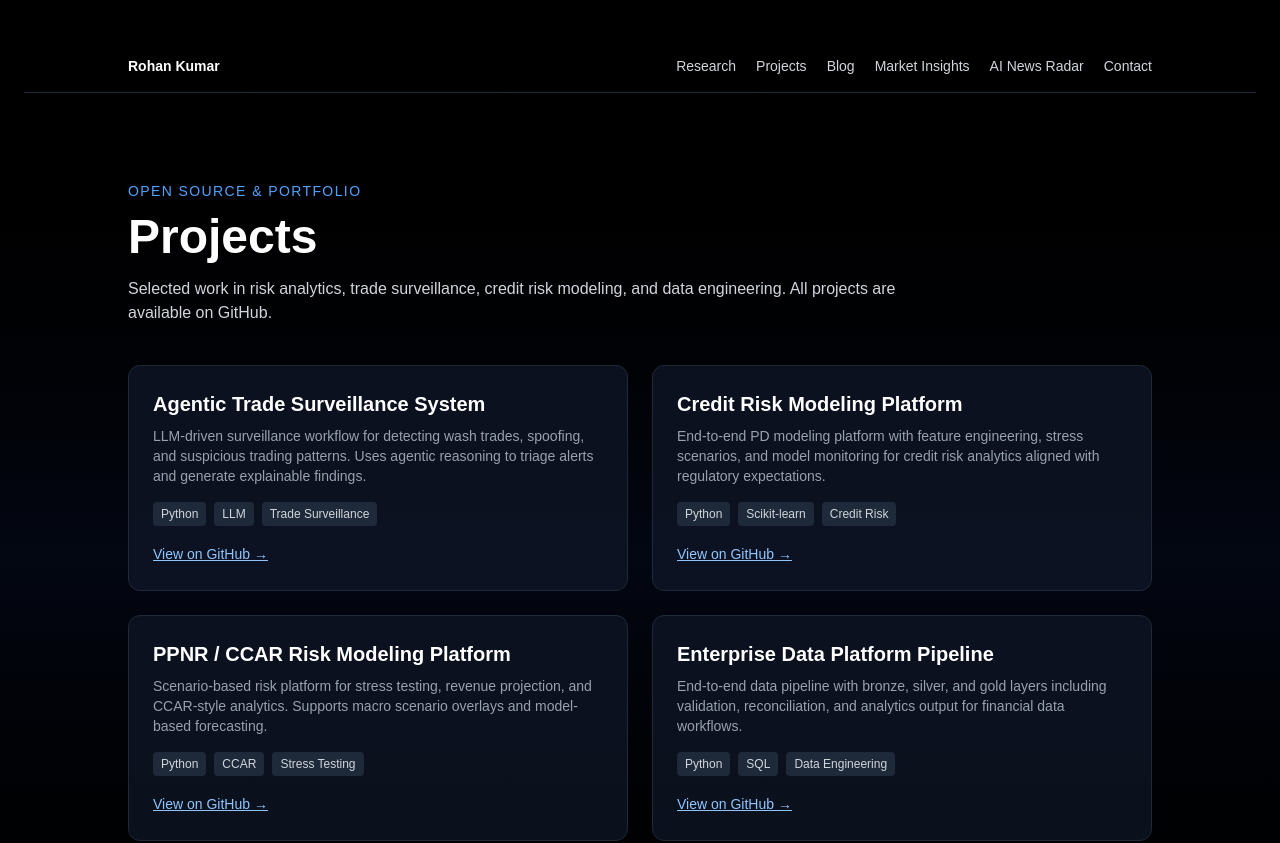
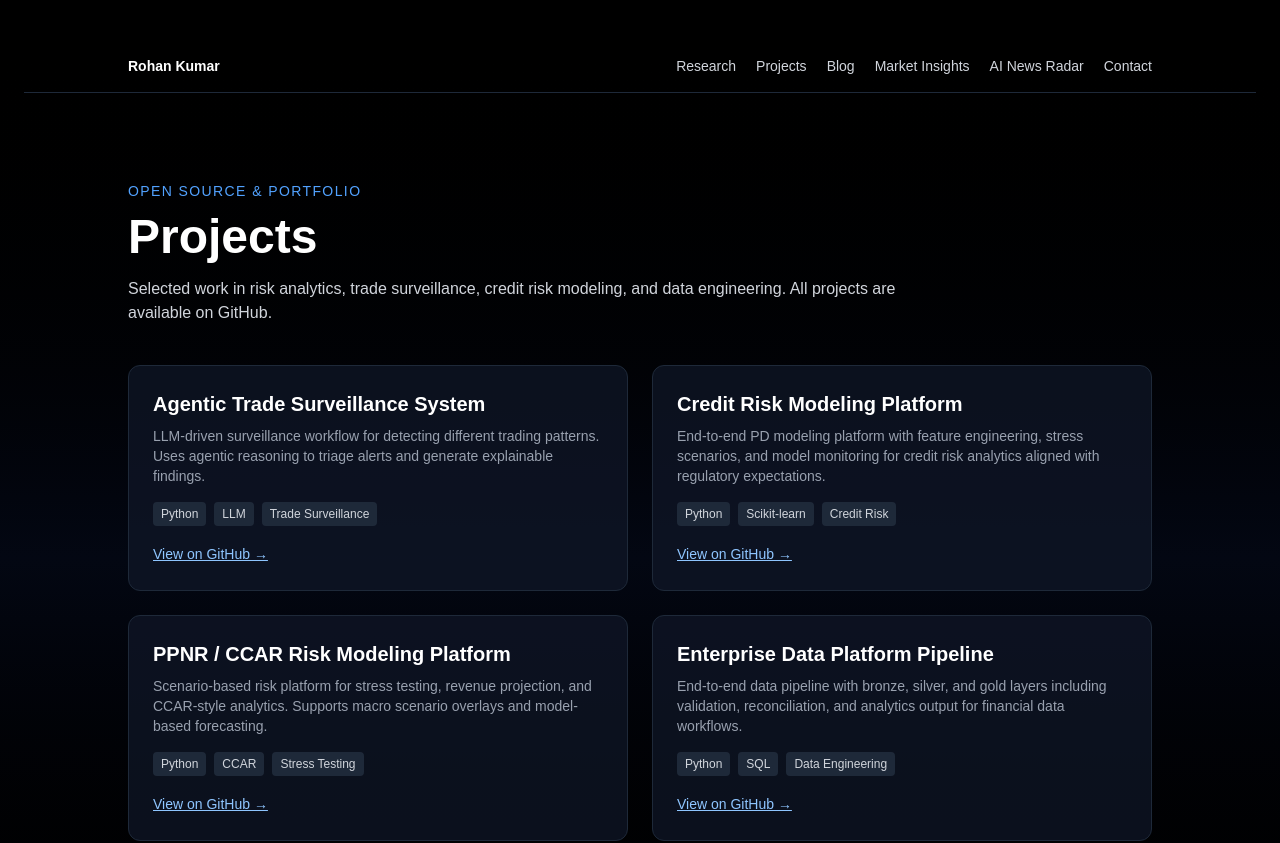
Before and after one commit to rohanksingh/kumarrohan-site-github, a Next.js app: page /projects in a window 1280 px wide. Shown: the top 843 px of the page. Built offline with nearby package versions, Linux system fonts and the light colour scheme.

Commit message:
updated page.tsx

```diff
--- a/app/projects/page.tsx
+++ b/app/projects/page.tsx
@@ -4,7 +4,7 @@ const projects = [
   {
     title: "Agentic Trade Surveillance System",
     description:
-      "LLM-driven surveillance workflow for detecting wash trades, spoofing, and suspicious trading patterns. Uses agentic reasoning to triage alerts and generate explainable findings.",
+      "LLM-driven surveillance workflow for detecting different trading patterns. Uses agentic reasoning to triage alerts and generate explainable findings.",
     link: "https://github.com/rohanksingh/AIAgent",
     tags: ["Python", "LLM", "Trade Surveillance"],
   },
```
